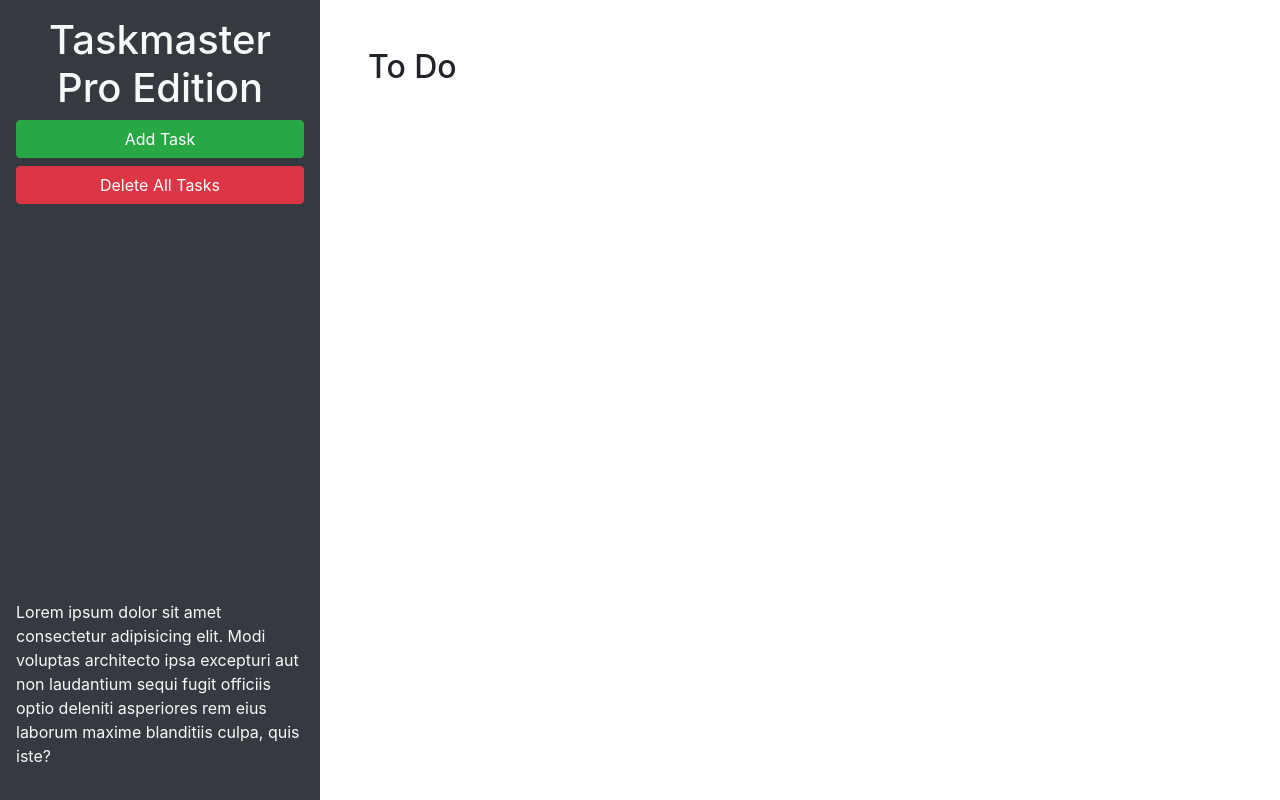
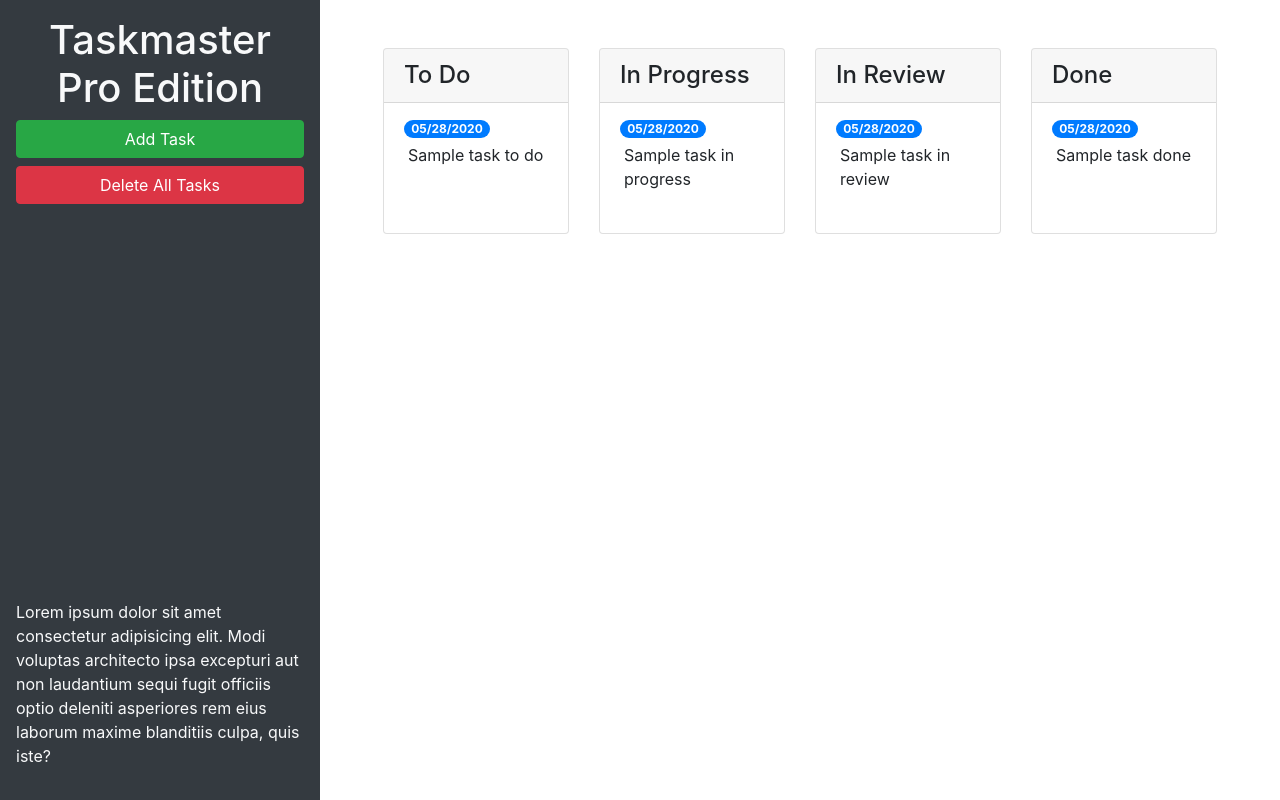
Before and after one commit to jtboyman/taskmaster-pro, a plain HTML site: page index.html in a window 1280 px wide. Drawn offline with nearby package versions, Linux system fonts and the light colour scheme.

Commit message:
utilize bootstrap grid system and update modal

```diff
--- a/index.html
+++ b/index.html
@@ -24,9 +24,67 @@
       </p>
     </header>
     <main class="col-12 col-lg-9">
-      <div class="m-5">
-        <h2>To Do</h2>
-        <ul id="list-toDo" class="list-group"> </ul>
+      <div class="m-5 row justify-content-around">
+        <!--TO DO START-->
+        <div class="col-12 col-md-6 col-xl-3 mb-3">
+          <div class="card">
+              <h4 class="card-header">
+                To Do
+              </h4>
+            <ul id="list-toDo" class="list-group list-group-flush">
+              <li class="list-group-item">
+                <span class="badge badge-primary badge-pill">05/28/2020</span>
+                <p class="m-1">Sample task to do</p>
+              </li>
+            </ul>
+          </div>
+        </div>
+        <!--TO DO END-->
+        <!--IN PROGRESS START-->
+        <div class="col-12 col-md-6 col-xl-3 mb-3">
+          <div class="card">
+              <h4 class="card-header">
+                In Progress
+              </h4>
+            <ul id="list-inProgress" class="list-group list-group-flush">
+              <li class="list-group-item">
+                <span class="badge badge-primary badge-pill">05/28/2020</span>
+                <p class="m-1">Sample task in progress</p>
+              </li>
+            </ul>
+          </div>
+        </div>
+        <!--IN PROGRESS END-->
+        <!--IN REVIEW START-->
+        <div class="col-12 col-md-6 col-xl-3 mb-3">
+          <div class="card">
+              <h4 class="card-header">
+                In Review
+              </h4>
+            <ul id="list-inReview" class="list-group list-group-flush">
+              <li class="list-group-item">
+                <span class="badge badge-primary badge-pill">05/28/2020</span>
+                <p class="m-1">Sample task in review</p>
+              </li>
+            </ul>
+          </div>
+        </div>
+        <!--IN REVIEW END-->
+        <!--DONE START-->
+        <div class="col-12 col-md-6 col-xl-3 mb-3">
+          <div class="card">
+              <h4 class="card-header">
+                Done
+              </h4>
+            <ul id="list-done" class="list-group list-group-flush">
+              <li class="list-group-item">
+                <span class="badge badge-primary badge-pill">05/28/2020</span>
+                <p class="m-1">Sample task done</p>
+              </li>
+            </ul>
+          </div>
+        </div>
+        <!--DONE END-->
       </div>
     </main>
   </div>
@@ -46,11 +104,11 @@
           <form>
             <div class="form-group">
               <label for="modalTaskDescription">Task description</label>
-              <textarea id="modalTaskDescription" rows="3"></textarea>
+              <textarea id="modalTaskDescription" rows="3" class="form-control"></textarea>
             </div>
             <div class="form-group">
               <label for="modalDueDate">Due date</label>
-              <input type="text" id="modalDueDate" placeholder="mm/dd/yyyy" autocomplete="off" />
+              <input type="text" class="form-control" id="modalDueDate" placeholder="mm/dd/yyyy" autocomplete="off" />
             </div>
           </form>
         </div>
```
